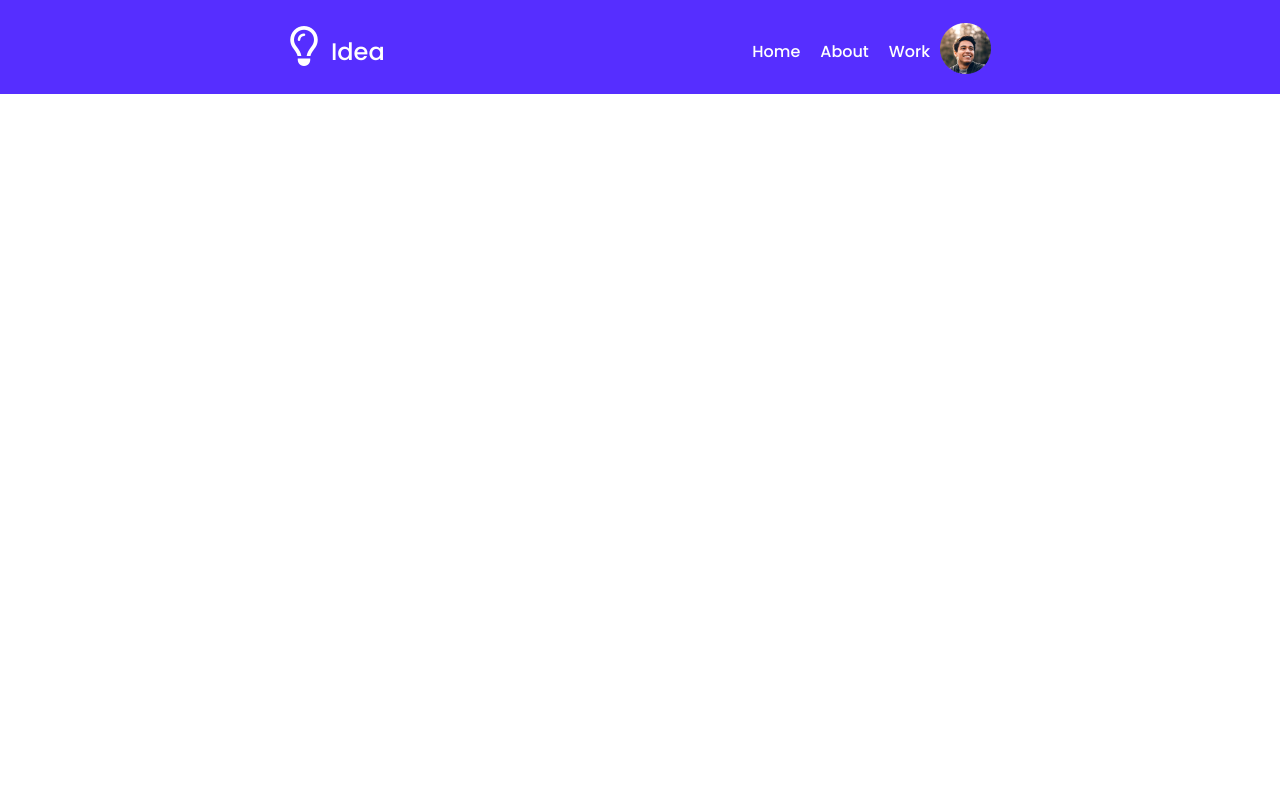
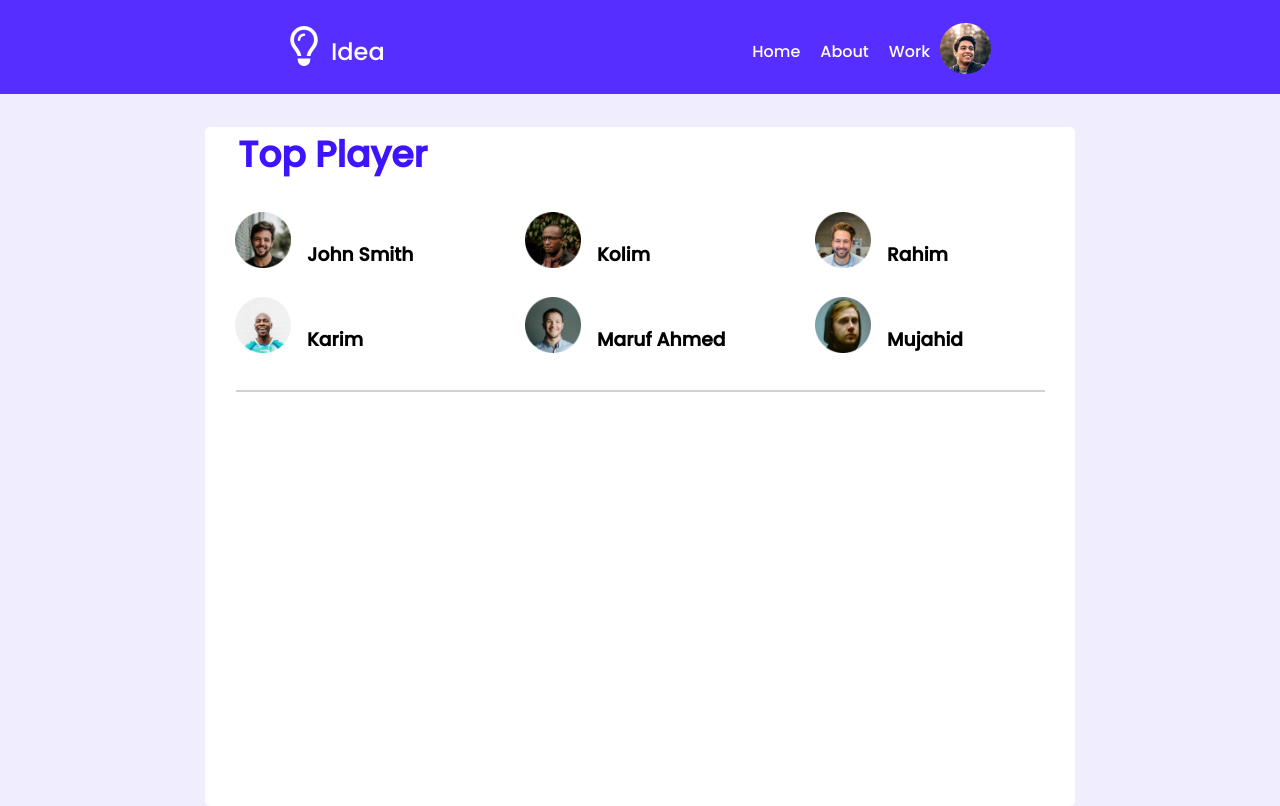
Before and after one commit to MdRifatchimu/leader-board-css, a plain HTML site: page index.html in a window 1280 px wide. Drawn offline with Linux system fonts and the light colour scheme.

Commit message:
finished player info

```diff
--- a/index.html
+++ b/index.html
@@ -32,7 +32,42 @@
             </div>
         </div>
     </header>
-
+    <main>
+        <section class="intro">
+            <div class="top-player">
+                <div class="player-title">
+                    <h2>Top Player</h2>
+                </div>
+                <div class="player">
+                    <div class="player-info">
+                        <img src="images/players/player-1.png" alt="">
+                        <h3>John Smith</h3>
+                    </div>
+                    <div class="player-info">
+                        <img src="images/players/player-2.png" alt="">
+                        <h3>Kolim</h3>
+                    </div>
+                    <div class="player-info">
+                        <img src="images/players/player-3.png" alt="">
+                        <h3>Rahim</h3>
+                    </div>
+                    <div class="player-info">
+                        <img src="images/players/player-4.png" alt="">
+                        <h3>Karim</h3>
+                    </div>
+                    <div class="player-info">
+                        <img src="images/players/player-5.png" alt="">
+                        <h3>Maruf Ahmed</h3>
+                    </div>
+                    <div class="player-info">
+                        <img src="images/players/player-6.png" alt="">
+                        <h3>Mujahid</h3>
+                    </div>
+                </div>
+            </div>
+            <hr>
+        </section>
+    </main>
 
 </body>
 
--- a/style.css
+++ b/style.css
@@ -2,6 +2,7 @@ body {
   margin: 0;
   padding: 0;
   font-family: "Poppins", sans-serif;
+  background-color: #f0edff;
 }
 
 .navbar {
@@ -44,3 +45,43 @@ body {
   width: 51px;
   height: 51px;
 }
+
+.intro {
+  margin: auto;
+  width: 870px;
+  height: 679px;
+  background-color: white;
+  border-radius: 5px;
+  -webkit-border-radius: 5px;
+  -moz-border-radius: 5px;
+  -ms-border-radius: 5px;
+  -o-border-radius: 5px;
+}
+.player-title {
+  color: #3e13ff;
+  font-weight: 500;
+  font-size: 24px;
+  margin-top: 33px;
+  margin-left: 33px;
+  /* margin-right: 712px; */
+}
+
+.player {
+  display: grid;
+  grid-template-columns: repeat(3, 1fr);
+}
+.player-info {
+  display: flex;
+  align-items: center;
+}
+.player-info img {
+  height: 56px;
+  width: 56px;
+  margin-left: 30px;
+  margin-right: 16px;
+  margin-bottom: 29px;
+}
+hr {
+  border: 1px solid #d1d1d1;
+  width: 807px;
+}
```
